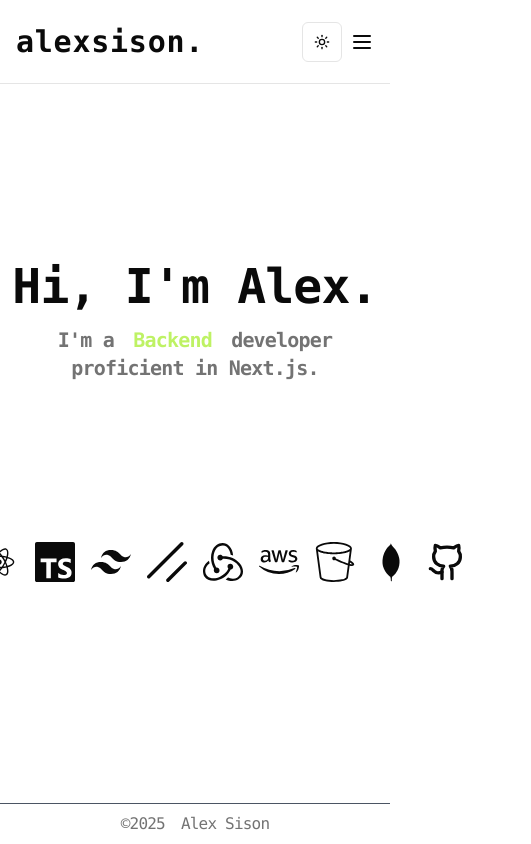
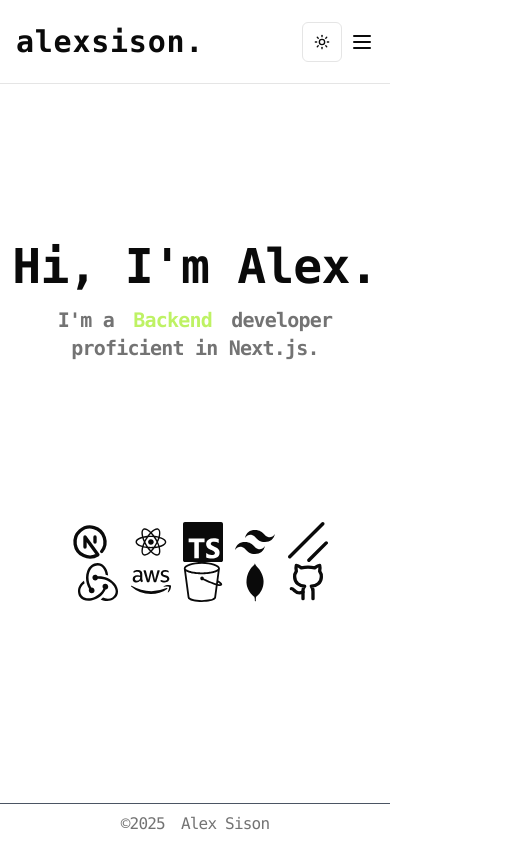
Before and after one commit to alexmortelsison/alexsisoncv, a Next.js app: page / in a window 390 px wide. Shown: the whole page, 531 px wide, since content can reach past the window. Built offline with nearby package versions, Linux system fonts and the light colour scheme.

Commit message:
updated portfolio

```diff
--- a/app/page.tsx
+++ b/app/page.tsx
@@ -38,14 +38,14 @@ export default function Home() {
           Hi, I&apos;m Alex.
         </h1>
       </div>
-      <div className="flex text-xl md:text-3xl font-bold pt-4 text-muted-foreground">
+      <div className="flex text-xl md:text-3xl font-bold pt-4 text-muted-foreground px-2">
         <h2>
           I&apos;m a {""}
           <FlipWords words={words} />
           developer proficient in Next.js.
         </h2>
       </div>
-      <div className="flex mt-40 space-x-4 items-center px-16 md:px-0">
+      <div className="grid grid-cols-5 lg:flex place-items-center mt-40 space-x-4 items-center px-16 md:px-0">
         {stackLink.map((link, idx) => (
           <div key={idx}>
             <link.icon className="md:h-12 md:w-12 h-10 w-10" />
--- a/app/portfolio/page.tsx
+++ b/app/portfolio/page.tsx
@@ -10,7 +10,7 @@ export default function PortfolioPage() {
     <div className="max-w-5xl mx-auto px-4">
       <div className="border border-muted-foreground rounded-xl">
         <video
-          src="/rough.mp4"
+          src="/techhub.mp4"
           muted
           loop
           autoPlay={true}
@@ -18,16 +18,16 @@ export default function PortfolioPage() {
         />
         <p className="flex justify-center mt-4 text-xl font-mono font-bold">
           <a
-            href="http://www.wearly.vercel.app"
+            href="https://techhub-snowy.vercel.app/"
             target="_blank"
             className="hover:underline-offset-4 hover:underline animate-pulse duration-30000"
           >
-            Wearly.
+            TechHub
           </a>
         </p>
         <p className="text-muted-foreground text-center mt-2 font-mono lg:px-12 pb-4 text-sm px-4">
           A modern e-commerce website using{" "}
-          <span className="text-lime-300 font-bold">Next.js</span> for fast{" "}
+          <span className="text-lime-300 font-bold">Next.js,</span>{" "}
           <span className="text-lime-300 font-bold">
             NextAuth for authentication
           </span>{" "}
```
Also changed, not shown: 2 other files (tests, documents, lock files or other folders).
